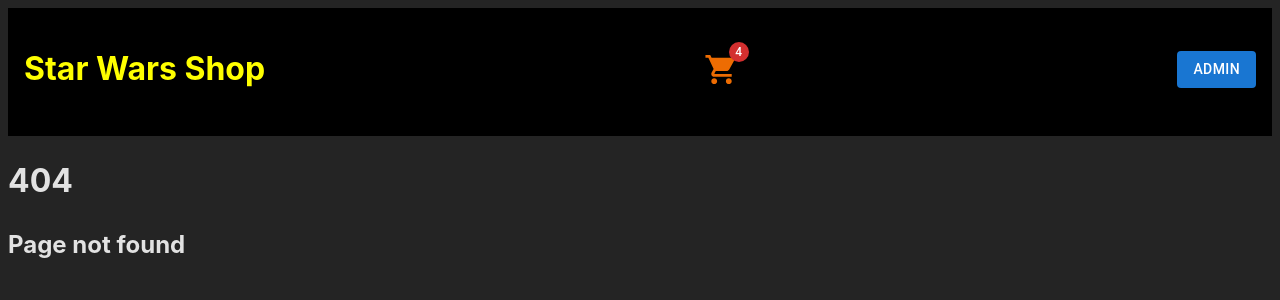
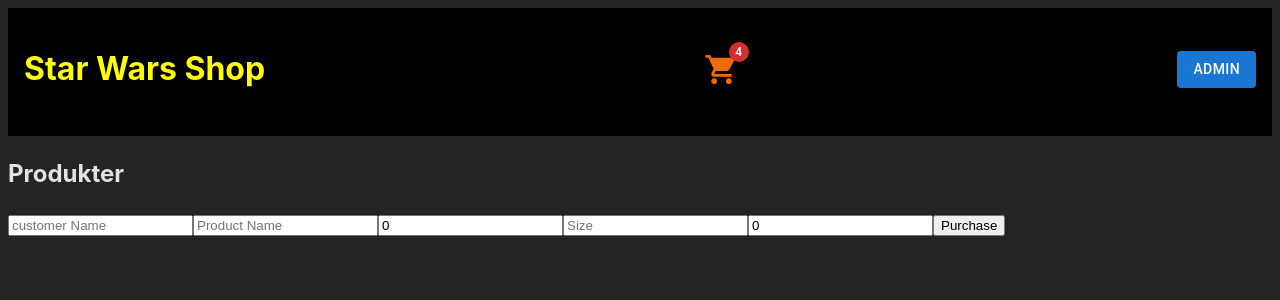
Before and after one commit to ThereseHagwall/ReactExpressWs, a React (Vite) app: page /checkoutcart in a window 1280 px wide. Before the commit this address had no page. Shown: the top 300 px of the page. Built offline with nearby package versions, Linux system fonts and the light colour scheme; no server answers.

Commit message:
Matias har gjort detta!

```diff
--- a/src/client/App.tsx
+++ b/src/client/App.tsx
@@ -8,6 +8,7 @@
 import LoginForm from "./components/LoginForm";
 import AdminView from "./components/AdminView";
 import { AuthProvider } from './components/AuthContext';
+
 
 function ProductPage() {
   return <FetchSingleProduct productId={""} />;
@@ -25,6 +26,7 @@
           <Route path="/products/:productId" element={<ProductPage />} />
           <Route path="/login" element={<LoginForm />} />
           <Route path="/admin" element={<AdminView />} />
+          <Route path='/checkoutcart' element={<CheckoutCart />} />
         </Routes>
       </AuthProvider>
     </>
--- a/src/client/components/CheckoutCart.tsx
+++ b/src/client/components/CheckoutCart.tsx
@@ -14,6 +14,7 @@
     productPrice: 0,
     size: '',
     quantity: 0,
+    customerName: '',
   });
 
   useEffect(() => {
@@ -53,6 +54,7 @@
           productPrice: 0,
           size: '',
           quantity: 0,
+          customerName: '',
         });
       })
       .catch((error) => {
```
